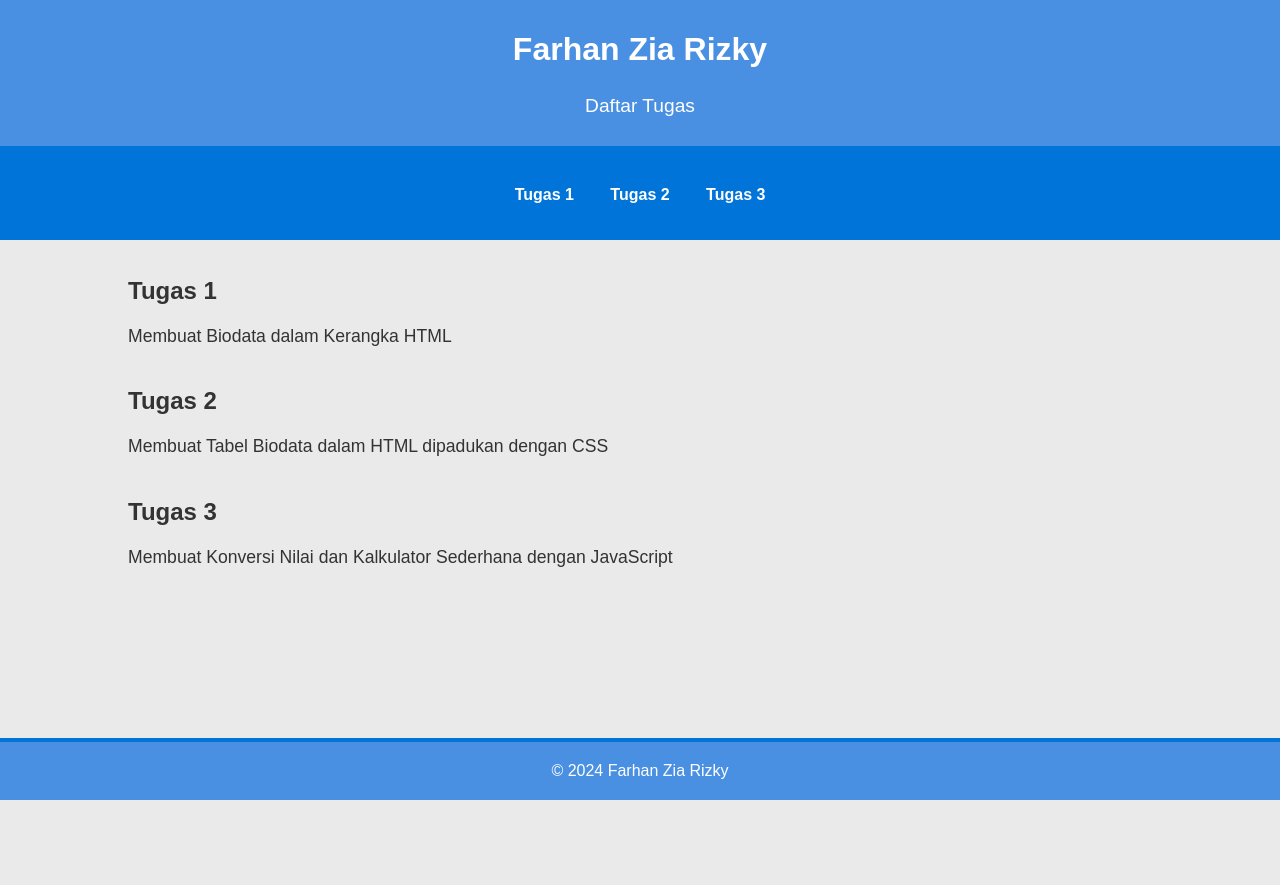
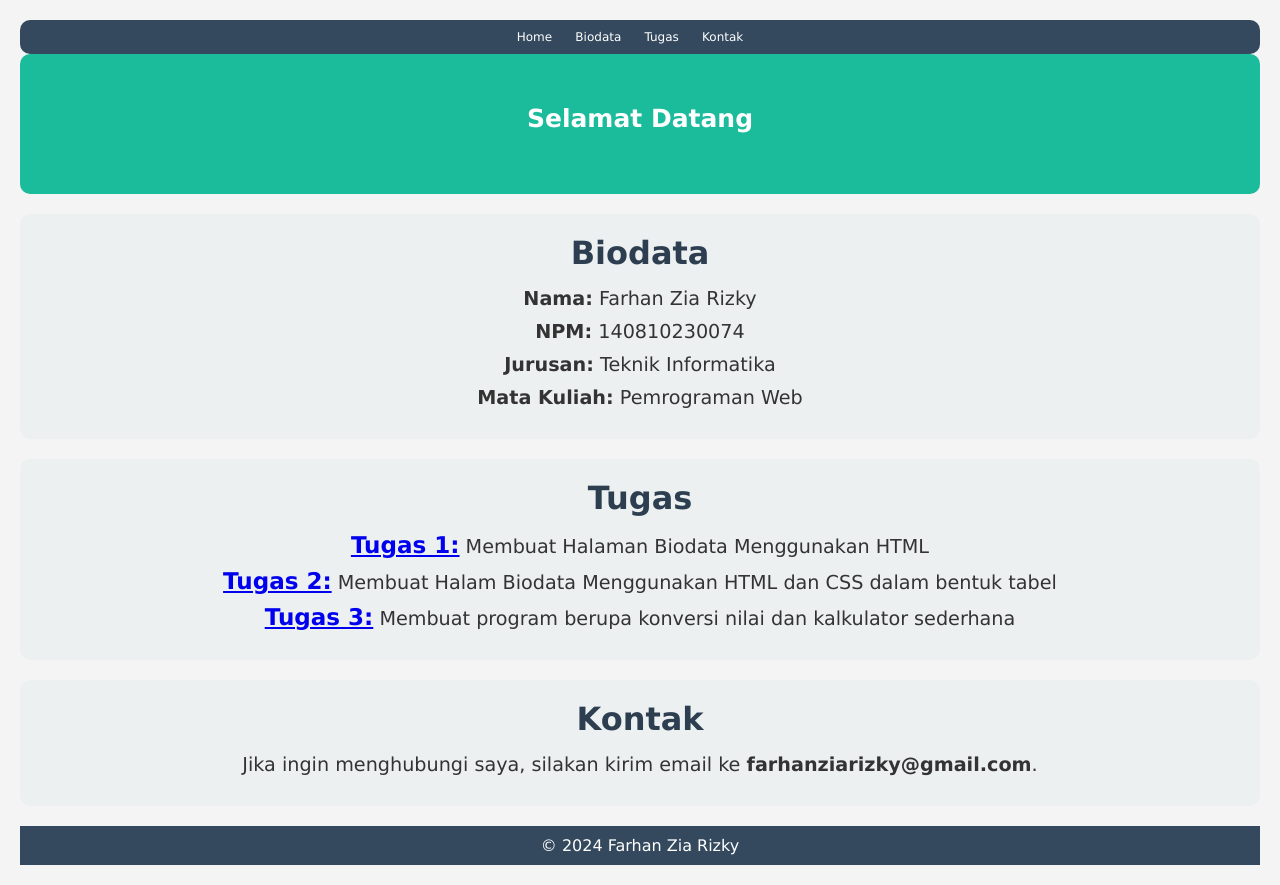
Before and after one commit to Fzzrr/Fzzrr.github.io, a PHP site: page / in a window 1280 px wide. Before the commit the page ends 800 px from the top, so only its background shows below. Run offline with PHP 8.4, Linux system fonts and the light colour scheme.

Commit message:
Update Website Fix

```diff
--- a/index.html
+++ b/index.html
@@ -3,47 +3,49 @@
 <head>
     <meta charset="UTF-8">
     <meta name="viewport" content="width=device-width, initial-scale=1.0">
-    <title>Farhan Zia Rizky - Tugas</title>
+    <title>Farhan Zia Rizky</title>
     <link rel="stylesheet" href="styles.css">
 </head>
 <body>
-    <header>
-        <div class="container">
-            <h1>Farhan Zia Rizky</h1>
-            <p>Daftar Tugas</p>
+    <nav>
+        <ul>
+            <li><a href="#home">Home</a></li>
+            <li><a href="#biodata">Biodata</a></li>
+            <li><a href="#tugas">Tugas</a></li>
+            <li><a href="#kontak">Kontak</a></li>
+        </ul>
+    </nav>
+
+    <header id="home">
+        <h1>Selamat Datang</h1> <br>
+    </header>
+
+    <section id="biodata" class="content-section">
+        <h2>Biodata</h2>
+        <div class="biodata-content">
+            <p><strong>Nama:</strong> Farhan Zia Rizky</p>
+            <p><strong>NPM:</strong> 140810230074</p>
+            <p><strong>Jurusan:</strong> Teknik Informatika</p>
+            <p><strong>Mata Kuliah:</strong> Pemrograman Web</p>
         </div>
-    </header>
-    <nav>
-        <div class="container">
-            <ul>
-                <li><a href="Pemrograman Website/Tugas_1/tugas1.html">Tugas 1</a></li>
-                <li><a href="Pemrograman Website/Tugas_2/tugas2.html">Tugas 2</a></li>
-                <li><a href="Pemrograman Website/Tugas_3/LatihanJS.html">Tugas 3</a></li>
-                <!-- Tambahkan link tugas lain di sini -->
-            </ul>
-        </div>
-    </nav>
-    <main>
-        <div class="container">
-            <section id="tugas1">
-                <h2>Tugas 1</h2>
-                <p>Membuat Biodata dalam Kerangka HTML</p>
-            </section>
-            <section id="tugas2">
-                <h2>Tugas 2</h2>
-                <p>Membuat Tabel Biodata dalam HTML dipadukan dengan CSS</p>
-            </section>
-            <section id="tugas3">
-                <h2>Tugas 3</h2>
-                <p>Membuat Konversi Nilai dan Kalkulator Sederhana dengan JavaScript</p>
-            </section>
-            <!-- Tambahkan bagian tugas lain di sini -->
-        </div>
-    </main>
+    </section>
+
+    <section id="tugas" class="content-section">
+        <h2>Tugas</h2>
+        <ul class="tugas-list">
+            <li><strong><a href="Pemrograman Website/Tugas_1/tugas1.html">Tugas 1:</a></strong> Membuat Halaman Biodata Menggunakan HTML</li>
+            <li><strong><a href="Pemrograman Website/Tugas_2/tugas2.html">Tugas 2:</a></strong> Membuat Halam Biodata Menggunakan HTML dan CSS dalam bentuk tabel</li>
+            <li><strong><a href="Pemrograman Website/Tugas_3/LatihanJS.html">Tugas 3:</a></strong> Membuat program berupa konversi nilai dan kalkulator sederhana</li>
+        </ul>
+    </section>
+
+    <section id="kontak" class="content-section">
+        <h2>Kontak</h2>
+        <p>Jika ingin menghubungi saya, silakan kirim email ke <strong>farhanziarizky@gmail.com</strong>.</p>
+    </section>
+
     <footer>
-        <div class="container">
-            <p>&copy; 2024 Farhan Zia Rizky</p>
-        </div>
+        <p>&copy; 2024 Farhan Zia Rizky</p>
     </footer>
 </body>
 </html>
--- a/styles.css
+++ b/styles.css
@@ -1,96 +1,100 @@
-/* Reset default styles */
-body, h1, h2, p, a {
+/* Global Styles */
+* {
     margin: 0;
     padding: 0;
+    box-sizing: border-box;
 }
 
-/* General styles */
 body {
-    font-family: Arial, sans-serif;
-    line-height: 1.6;
-    background-color: #eaeaea;
+    font-family: 'Verdana', sans-serif;
+    background-color: #f4f4f4;
     color: #333;
+    padding: 20px;
 }
 
-/* Container for centered content */
-.container {
-    width: 80%;
-    margin: 0 auto;
-}
-
-/* Header styles */
-header {
-    background: #4a90e2;
-    color: #fff;
-    padding: 1.5em 0;
+/* Navigation Styles */
+nav {
+    background-color: #34495e;
+    padding: 10px;
     text-align: center;
-    border-bottom: 4px solid #0074d9;
-}
-
-header h1 {
-    margin-bottom: 0.5em;
-}
-
-header p {
-    margin-top: 0;
-    font-size: 1.2em;
-}
-
-/* Navigation styles */
-nav {
-    background: #0074d9;
-    color: #fff;
-    padding: 1em 0;
+    border-radius: 10px;
+    font-size: 10px;
 }
 
 nav ul {
-    list-style: none;
-    padding: 0;
-    text-align: center;
+    list-style-type: none;
 }
 
 nav ul li {
     display: inline;
-    margin: 0 1em;
+    margin-right: 20px;
 }
 
 nav ul li a {
-    color: #fff;
+    color: white;
     text-decoration: none;
-    font-weight: bold;
+    font-size: 1.2em;
 }
 
 nav ul li a:hover {
     text-decoration: underline;
 }
 
-/* Main content styles */
-main {
-    padding: 2em 0;
+/* Header Styles */
+header {
+    text-align: center;
+    padding: 50px 0;
+    background-color: #1abc9c;
+    color: white;
+    border-radius: 10px;
+    font-size: 10px;
 }
 
-section {
-    margin-bottom: 2em;
+header h1 {
+    font-size: 2.5em;
 }
 
-section h2 {
-    margin-bottom: 0.5em;
-    color: #333;
+header p {
+    font-size: 1.2em;
 }
 
-section p {
-    margin-bottom: 1em;
-    font-size: 1.1em;
+/* Section Styles */
+.content-section {
+    background-color: #ecf0f1;
+    padding: 20px;
+    margin: 20px 0;
+    border-radius: 10px;
 }
 
-/* Footer styles */
+h2 {
+    color: #2c3e50;
+    font-size: 2em;
+    margin-bottom: 15px;
+}
+
+.biodata-content p, .tugas-list li, .tugas-list strong, section#kontak p {
+    font-size: 1.2em;
+    margin: 10px 0;
+}
+
+.tugas-list {
+    list-style-type: none;
+    padding-left: 0;
+}
+
+.tugas-list li {
+    margin: 10px 0;
+}
+
+/* Footer Styles */
 footer {
-    background: #4a90e2;
-    color: #fff;
     text-align: center;
-    padding: 1em 0;
-    position: fixed;
-    width: 100%;
-    bottom: 0;
-    border-top: 4px solid #0074d9;
+    margin-top: 20px;
+    padding: 10px 0;
+    background-color: #34495e;
+    color: white;
 }
+
+.content-section{
+    text-align: center;
+}
```
